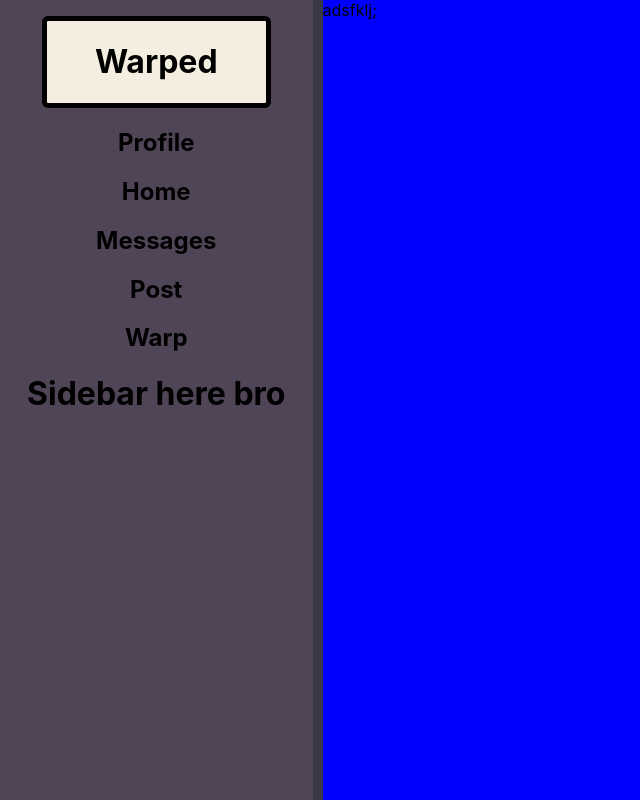
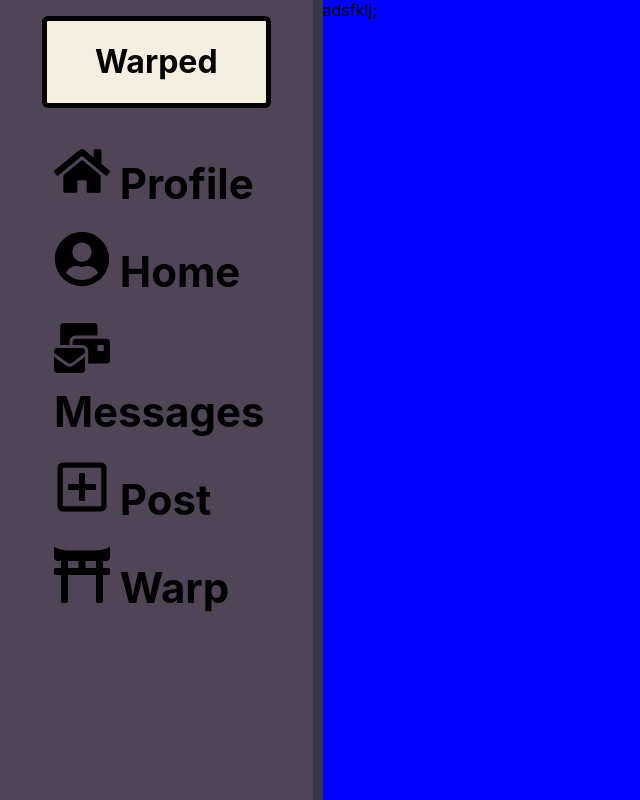
Before and after one commit to StevenWeng60/Warped, a React (Create React App) app: page / in a window 1280 px wide. Shown: the whole page, without its empty margins (0-640 px from the left). Built offline with nearby package versions, Linux system fonts and the light colour scheme.

Commit message:
Finished creating sidebar with icons

```diff
--- a/package.json
+++ b/package.json
@@ -8,6 +8,7 @@
     "@testing-library/user-event": "^13.5.0",
     "react": "^18.2.0",
     "react-dom": "^18.2.0",
+    "react-icons": "^4.8.0",
     "react-scripts": "5.0.1",
     "web-vitals": "^2.1.4"
   },
--- a/src/Sidebar.css
+++ b/src/Sidebar.css
@@ -1,7 +1,3 @@
-body {
-  background: red;
-}
-
 .Sidebar {
   text-align:center;
 }
@@ -15,6 +11,25 @@ body {
 }
 
 .sidebarOptions{
+  width: 70%;
+  font-size: 1.75em;
+  text-align:left;
   list-style: none;
   padding:0;
+  margin: 1em auto;
 }
+
+.sidebarOptions div {
+  margin: .3em 0;
+  padding: .25em;
+  border-radius: 3px;
+}
+
+.sidebarOptions div:hover {
+  background: #F4EEE0;
+  cursor:pointer;
+}
+
+.lih2 {
+  display:inline;
+}
--- a/src/Sidebar.js
+++ b/src/Sidebar.js
@@ -1,4 +1,6 @@
 import "./Sidebar.css"
+import React from 'react';
+import { FaHome, FaUserCircle, FaMailBulk, FaRegPlusSquare, FaToriiGate } from "react-icons/fa";
 
 function Sidebar() {
   return (
@@ -8,22 +10,36 @@ function Sidebar() {
       </div>
       <ul className="sidebarOptions">
         <li>
-          <h2>Profile</h2>
+          <div>
+            <FaHome style={{fontSize: '2em'}}/>
+            <h2 className="lih2">  Profile</h2>
+          </div>
         </li>
         <li>
-          <h2>Home</h2>
+          <div>
+            <FaUserCircle style={{fontSize: '2em'}}/>
+            <h2 className="lih2">  Home</h2>
+          </div>
         </li>
         <li>
-          <h2>Messages</h2>
+          <div>
+            <FaMailBulk style={{fontSize: '2em'}}/>
+            <h2 className="lih2">  Messages</h2>
+          </div>
         </li>
         <li>
-          <h2>Post</h2>
+          <div>
+            <FaRegPlusSquare style={{fontSize: '2em'}}/>
+            <h2 className="lih2">  Post</h2>
+          </div>
         </li>
         <li>
-          <h2>Warp</h2>
+          <div>
+            <FaToriiGate style={{fontSize: '2em'}}/>
+            <h2 className="lih2">  Warp</h2>
+          </div>
         </li>
       </ul>
-      <h1>Sidebar here bro</h1>
     </div>
   );
 }
```
Also changed, not shown: 1 other file (tests, documents, lock files or other folders).
